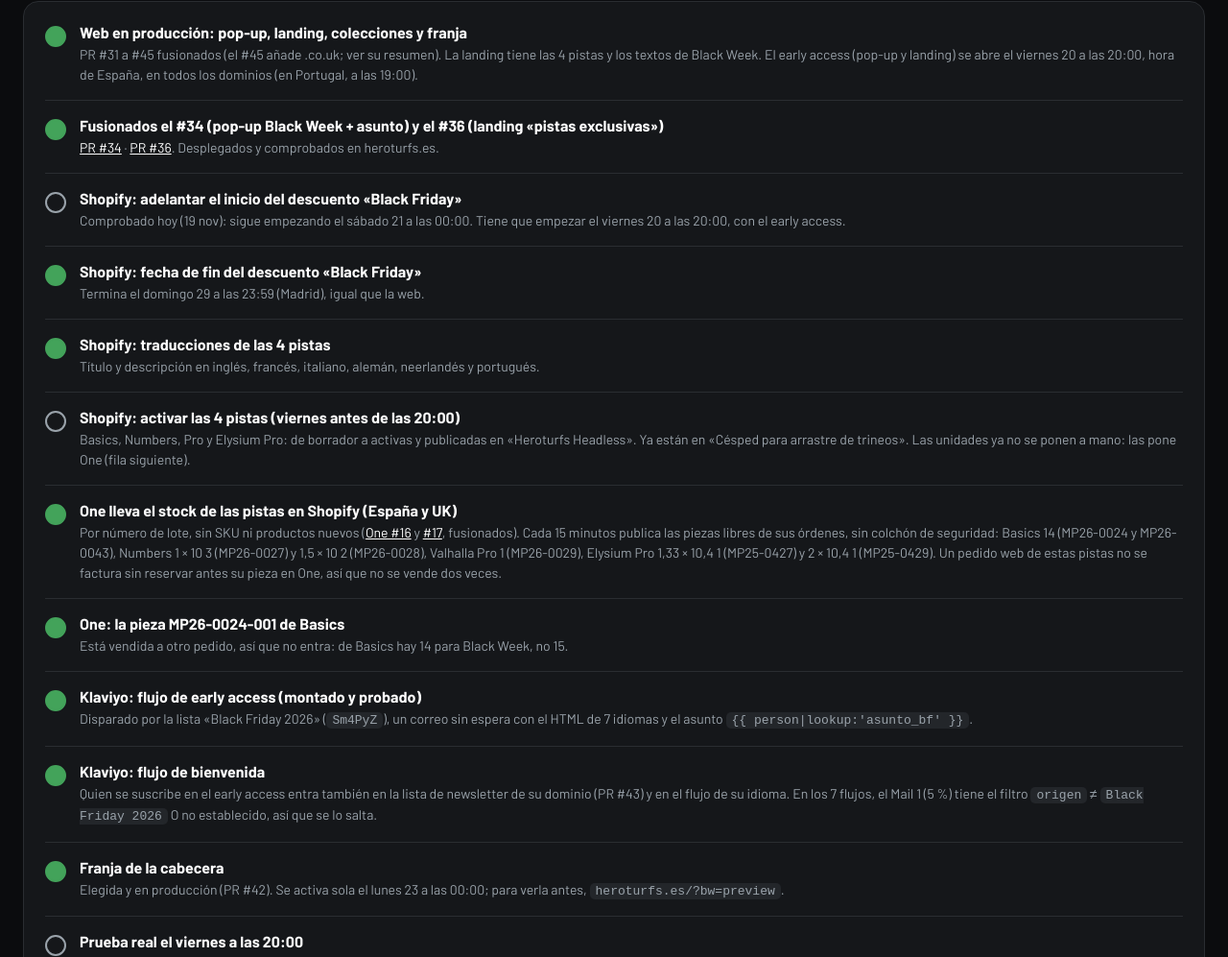
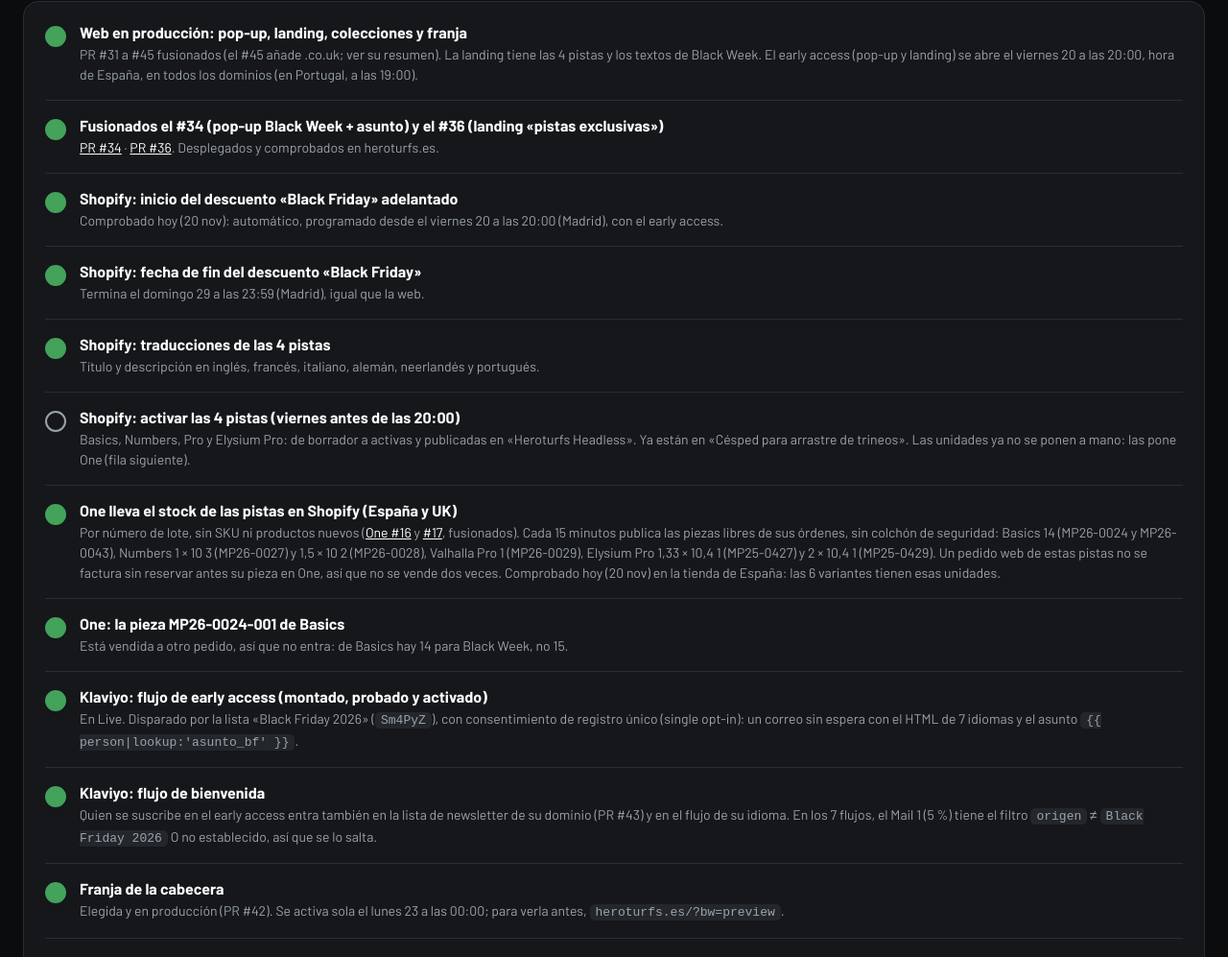
Before and after one commit to anarols/heroturfs-black-friday-2026, a plain HTML site: page resumen.html in a window 1280 px wide. Shown: the part 2419-3416 px from the top of the page at 96% size. Drawn offline with Linux system fonts and the light colour scheme; a web font is replaced by a local one.

Commit message:
Resumen: descuento desde el vie 20 20:00, unidades comprobadas y Klaviyo activado

```diff
--- a/resumen.html
+++ b/resumen.html
@@ -114,13 +114,13 @@
   <div class="list">
     <div class="row done"><span class="dot"></span><div><b>Web en producción: pop-up, landing, colecciones y franja</b><span>PR #31 a #45 fusionados (el #45 añade .co.uk; ver su resumen). La landing tiene las 4 pistas y los textos de Black Week. El early access (pop-up y landing) se abre el viernes 20 a las 20:00, hora de España, en todos los dominios (en Portugal, a las 19:00).</span></div></div>
     <div class="row done"><span class="dot"></span><div><b>Fusionados el #34 (pop-up Black Week + asunto) y el #36 (landing «pistas exclusivas»)</b><span><a href="https://github.com/ROLSCARPETS/heroturfs-web-2026/pull/34" target="_blank">PR #34</a> · <a href="https://github.com/ROLSCARPETS/heroturfs-web-2026/pull/36" target="_blank">PR #36</a>. Desplegados y comprobados en heroturfs.es.</span></div></div>
-    <div class="row"><span class="dot"></span><div><b>Shopify: adelantar el inicio del descuento «Black Friday»</b><span>Comprobado hoy (19 nov): sigue empezando el sábado 21 a las 00:00. Tiene que empezar el viernes 20 a las 20:00, con el early access.</span></div></div>
+    <div class="row done"><span class="dot"></span><div><b>Shopify: inicio del descuento «Black Friday» adelantado</b><span>Comprobado hoy (20 nov): automático, programado desde el viernes 20 a las 20:00 (Madrid), con el early access.</span></div></div>
     <div class="row done"><span class="dot"></span><div><b>Shopify: fecha de fin del descuento «Black Friday»</b><span>Termina el domingo 29 a las 23:59 (Madrid), igual que la web.</span></div></div>
     <div class="row done"><span class="dot"></span><div><b>Shopify: traducciones de las 4 pistas</b><span>Título y descripción en inglés, francés, italiano, alemán, neerlandés y portugués.</span></div></div>
     <div class="row"><span class="dot"></span><div><b>Shopify: activar las 4 pistas (viernes antes de las 20:00)</b><span>Basics, Numbers, Pro y Elysium Pro: de borrador a activas y publicadas en «Heroturfs Headless». Ya están en «Césped para arrastre de trineos». Las unidades ya no se ponen a mano: las pone One (fila siguiente).</span></div></div>
-    <div class="row done"><span class="dot"></span><div><b>One lleva el stock de las pistas en Shopify (España y UK)</b><span>Por número de lote, sin SKU ni productos nuevos (<a href="https://github.com/ROLSCARPETS/heroturfs-one/pull/16" target="_blank">One #16</a> y <a href="https://github.com/ROLSCARPETS/heroturfs-one/pull/17" target="_blank">#17</a>, fusionados). Cada 15 minutos publica las piezas libres de sus órdenes, sin colchón de seguridad: Basics 14 (MP26-0024 y MP26-0043), Numbers 1 × 10 3 (MP26-0027) y 1,5 × 10 2 (MP26-0028), Valhalla Pro 1 (MP26-0029), Elysium Pro 1,33 × 10,4 1 (MP25-0427) y 2 × 10,4 1 (MP25-0429). Un pedido web de estas pistas no se factura sin reservar antes su pieza en One, así que no se vende dos veces.</span></div></div>
+    <div class="row done"><span class="dot"></span><div><b>One lleva el stock de las pistas en Shopify (España y UK)</b><span>Por número de lote, sin SKU ni productos nuevos (<a href="https://github.com/ROLSCARPETS/heroturfs-one/pull/16" target="_blank">One #16</a> y <a href="https://github.com/ROLSCARPETS/heroturfs-one/pull/17" target="_blank">#17</a>, fusionados). Cada 15 minutos publica las piezas libres de sus órdenes, sin colchón de seguridad: Basics 14 (MP26-0024 y MP26-0043), Numbers 1 × 10 3 (MP26-0027) y 1,5 × 10 2 (MP26-0028), Valhalla Pro 1 (MP26-0029), Elysium Pro 1,33 × 10,4 1 (MP25-0427) y 2 × 10,4 1 (MP25-0429). Un pedido web de estas pistas no se factura sin reservar antes su pieza en One, así que no se vende dos veces. Comprobado hoy (20 nov) en la tienda de España: las 6 variantes tienen esas unidades.</span></div></div>
     <div class="row done"><span class="dot"></span><div><b>One: la pieza MP26-0024-001 de Basics</b><span>Está vendida a otro pedido, así que no entra: de Basics hay 14 para Black Week, no 15.</span></div></div>
-    <div class="row done"><span class="dot"></span><div><b>Klaviyo: flujo de early access (montado y probado)</b><span>Disparado por la lista «Black Friday 2026» (<code>Sm4PyZ</code>), un correo sin espera con el HTML de 7 idiomas y el asunto <code>{{ person|lookup:'asunto_bf' }}</code>.</span></div></div>
+    <div class="row done"><span class="dot"></span><div><b>Klaviyo: flujo de early access (montado, probado y activado)</b><span>En Live. Disparado por la lista «Black Friday 2026» (<code>Sm4PyZ</code>), con consentimiento de registro único (single opt-in): un correo sin espera con el HTML de 7 idiomas y el asunto <code>{{ person|lookup:'asunto_bf' }}</code>.</span></div></div>
     <div class="row done"><span class="dot"></span><div><b>Klaviyo: flujo de bienvenida</b><span>Quien se suscribe en el early access entra también en la lista de newsletter de su dominio (PR #43) y en el flujo de su idioma. En los 7 flujos, el Mail 1 (5 %) tiene el filtro <code>origen</code> ≠ <code>Black Friday 2026</code> O no establecido, así que se lo salta.</span></div></div>
     <div class="row done"><span class="dot"></span><div><b>Franja de la cabecera</b><span>Elegida y en producción (PR #42). Se activa sola el lunes 23 a las 00:00; para verla antes, <code>heroturfs.es/?bw=preview</code>.</span></div></div>
     <div class="row"><span class="dot"></span><div><b>Prueba real el viernes a las 20:00</b><span>Abrir <code>/black-friday</code> y ver las 4 pistas; añadir una al carrito y comprobar el −20 %; suscribirte desde el pop-up y comprobar en Klaviyo que estás en la lista BF 2026 y en la de newsletter de tu idioma, con <code>idioma</code>, <code>pais</code>, <code>origen</code> y <code>asunto_bf</code>, que llega el correo de early access y que el Mail 1 de bienvenida sale «Omitido».</span></div></div>
```
